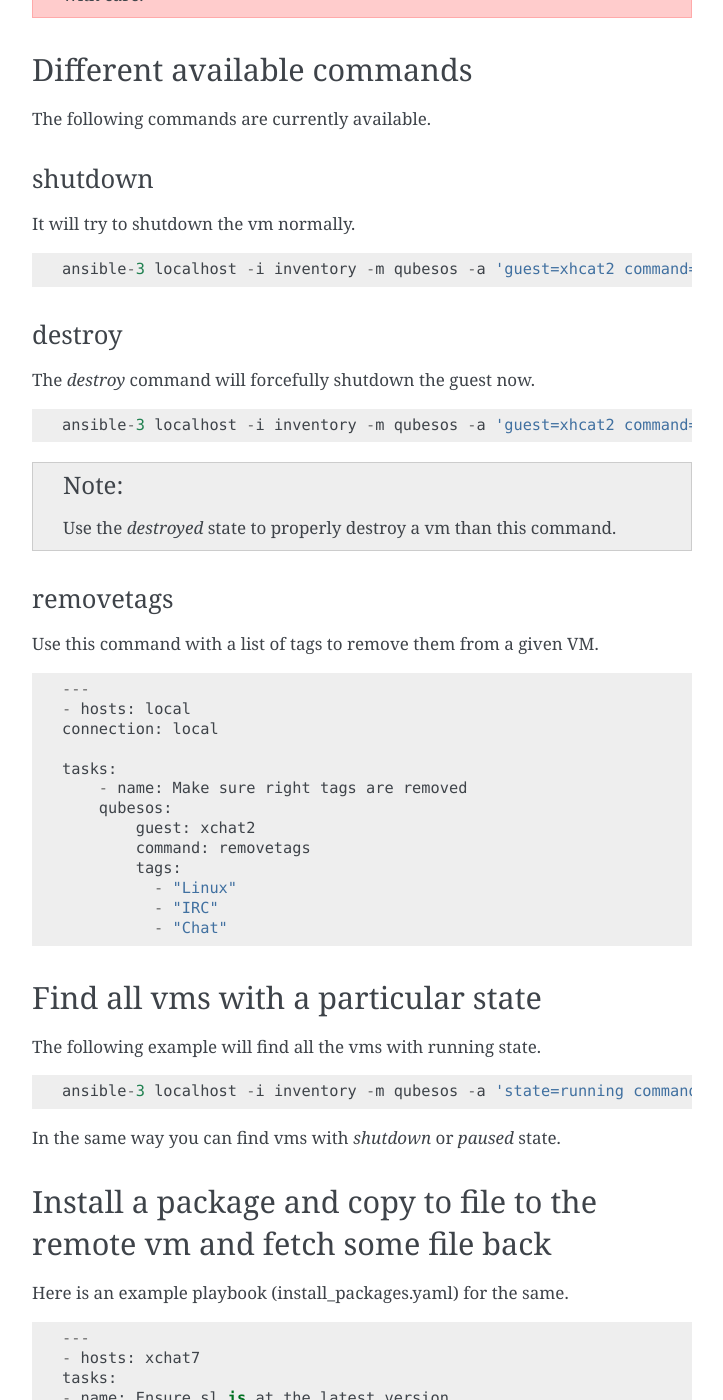
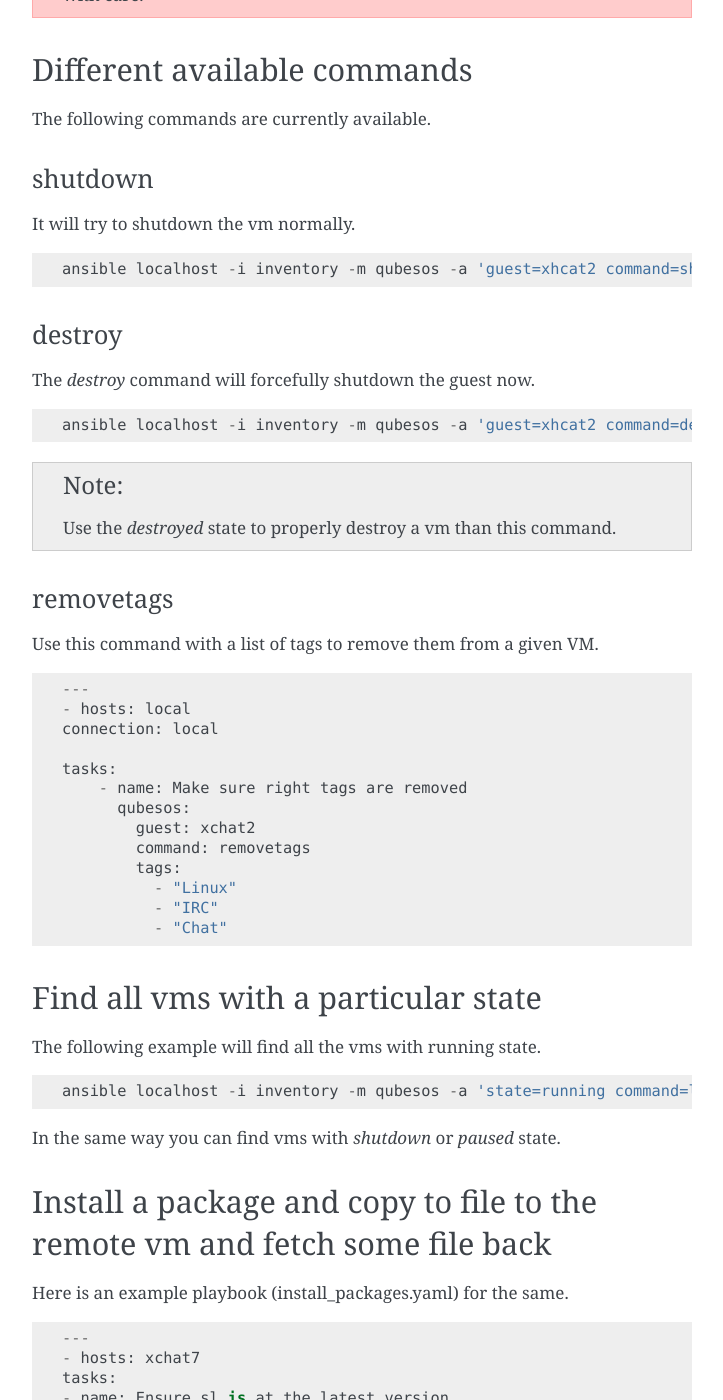
Before and after one commit to kushaldas/qubes_ansible, a Sphinx documentation site: the page built from docs/examples.rst, in a window 1280 px wide and 1400 px high, scrolled down 4382 px. Shown: the whole window, without its empty margins (388-1111 px from the left). Built offline with Sphinx 7.4.7, drawn with Linux system fonts in a browser that asks for light colours.

```diff
--- a/docs/examples.rst
+++ b/docs/examples.rst
@@ -45,7 +45,7 @@ This is the preferred method to create a new vm if it is not there.
 
     tasks:
         - name: Create our test vm
-        qubesos:
+          qubesos:
             guest: supansible
             label: blue
             state: present
@@ -69,7 +69,7 @@ Setting different property values to a given vm
 
     tasks:
         - name: Make sure the VM is present
-        qubesos:
+          qubesos:
             guest: xchat2
             state: present
             properties:
@@ -80,12 +80,12 @@ Setting different property values to a given vm
               label: "yellow"
 
         - name: Make sure the xchat7 is present
-        qubesos:
+          qubesos:
             guest: xchat2
             state: present
 
         - name: Run the xchat2 VM
-        qubesos:
+          qubesos:
             guest: xchat2
             state: running
 
@@ -152,7 +152,7 @@ We can even add/update/remove ``features`` from a VM using properties.
 
     tasks:
         - name: Make sure the VM is present with right features
-        qubesos:
+          qubesos:
             guest: xchat2
             state: present
             properties:
@@ -191,7 +191,7 @@ We can also add tags to a VM using the tags values. It has to be a list of strin
 
     tasks:
         - name: Make sure right tags are assigned
-        qubesos:
+          qubesos:
             guest: xchat2
             state: present
             tags:
@@ -224,7 +224,7 @@ It will try to shutdown the vm normally.
 
 ::
 
-    ansible-3 localhost -i inventory -m qubesos -a 'guest=xhcat2 command=shutdown'
+    ansible localhost -i inventory -m qubesos -a 'guest=xhcat2 command=shutdown'
 
 destroy
 ++++++++
@@ -233,7 +233,7 @@ The *destroy* command will forcefully shutdown the guest now.
 
 ::
 
-    ansible-3 localhost -i inventory -m qubesos -a 'guest=xhcat2 command=destroy'
+    ansible localhost -i inventory -m qubesos -a 'guest=xhcat2 command=destroy'
 
 
 .. note:: Use the *destroyed* state to properly destroy a vm than this command.
@@ -251,7 +251,7 @@ Use this command with a list of tags to remove them from a given VM.
 
     tasks:
         - name: Make sure right tags are removed
-        qubesos:
+          qubesos:
             guest: xchat2
             command: removetags
             tags:
@@ -266,7 +266,7 @@ The following example will find all the vms with running state.
 
 ::
 
-    ansible-3 localhost -i inventory -m qubesos -a 'state=running command=list_vms'
+    ansible localhost -i inventory -m qubesos -a 'state=running command=list_vms'
 
 
 In the same way you can find vms with *shutdown* or *paused* state.
@@ -320,7 +320,7 @@ in every running vm.
     connection: local
     tasks:
         - name: Find running hosts
-        qubesos:
+          qubesos:
             command: list_vms
             state: running
         register: rhosts
@@ -342,7 +342,7 @@ Execute a command in every running vm except sys vms
     connection: local
     tasks:
         - name: Find running hosts
-        qubesos:
+          qubesos:
             command: list_vms
             state: running
         register: rhosts
@@ -370,7 +370,7 @@ We are not shutting down any VM which starts with **sys-** in this example.
     connection: local
     tasks:
         - name: Find running hosts
-        qubesos:
+          qubesos:
             command: list_vms
             state: running
         register: rhosts
```
Also changed, not shown: README.md (+2 -1 lines), docs/install.rst (+2 -7 lines).
